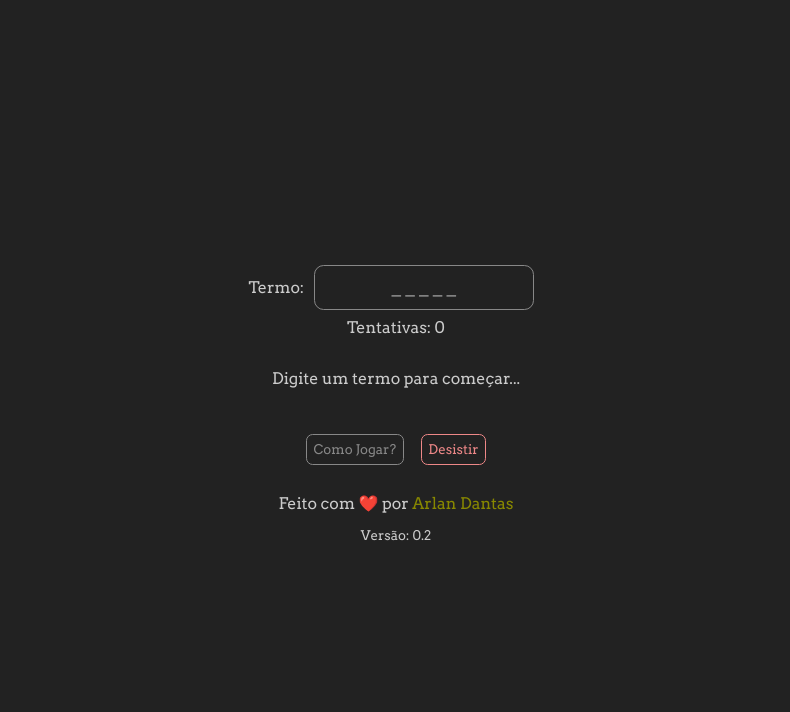
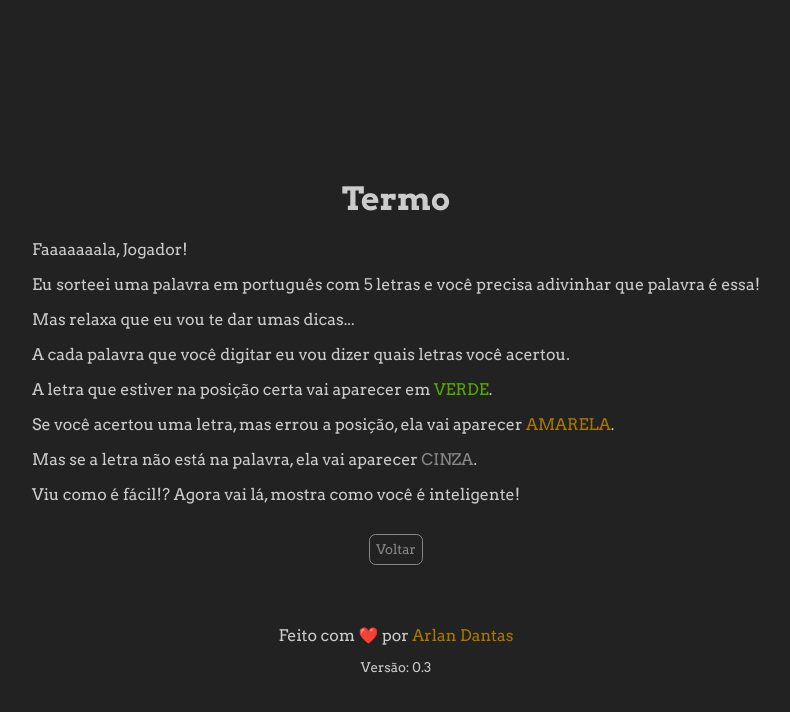
Before and after one commit to arlandantas/term-game, a plain HTML site: page index.html in a window 1280 px wide. Both pictures are taken after a click on the button "Como Jogar?". Shown: the whole page, without its empty margins (244-1034 px from the left). Drawn offline with Linux system fonts and the light colour scheme.

Commit message:
enhance: Tutorial and colors

```diff
--- a/index.css
+++ b/index.css
@@ -2,10 +2,14 @@
 
 :root {
     --border: #888;
-    --right: #580;
-    --wrong_position: #880;
+    --right: #5a0;
+    --wrong_position: #a70;
     --wrong: #888;
 }
+
+.color-right { color: var(--right); }
+.color-wrong-position { color: var(--wrong_position); }
+.color-wrong { color: var(--wrong); }
 
 * {
     font-family: 'Arvo', monospace;
@@ -23,6 +27,13 @@ body {
     color: #ccc;
 }
 
+#game {
+    display: flex;
+    flex-direction: column;
+    justify-content: center;
+    align-items: center;
+}
+
 #txt_term {
     text-transform: uppercase;
     border: 1px solid var(--border);
@@ -34,6 +45,7 @@ body {
     text-align: center;
     font-size: 1.2em;
     margin: 0 .5em;
+    width: 100%;
 }
 
 #field {
@@ -41,8 +53,7 @@ body {
     justify-content: center;
     align-items: center;
     display: flex;
-    flex-direction: row;
-    flex-wrap: wrap;
+    flex-direction: column;
 }
 
 #term_list {
@@ -88,6 +99,13 @@ body {
     border-color: var(--wrong);
 }
 
+#bts {
+    display: flex;
+    flex-direction: row;
+    justify-content: center;
+    width: 100%;
+}
+
 #bts button {
     padding: .5em;
     margin: 1em .5em;
@@ -95,16 +113,13 @@ body {
     background: none;
     border-radius: .5em;
     cursor: pointer;
+    border-color: var(--border);
+    color: var(--border);
 }
 
 #giveup {
     border-color: #e88;
     color: #e88;
-}
-
-#tutorial {
-    border-color: var(--border);
-    color: var(--border);
 }
 
 #credits {
@@ -115,3 +130,11 @@ body {
     color: var(--wrong_position);
     text-decoration: none;
 }
+
+#howtoplay {
+    margin: 2em;
+}
+
+#howtoplay h1 {
+    text-align: center;
+}
--- a/index.html
+++ b/index.html
@@ -8,6 +8,7 @@
     <link rel="stylesheet" href="index.css">
 </head>
 <body>
+    <div id="game">
         <div id="field">
             <div>Termo:</div>
             <input type="text" id="txt_term" placeholder="Digite uma palavra" autofocus>
@@ -21,11 +22,28 @@
             <button id="tutorial">Como Jogar?</button>
             <button id="giveup">Desistir</button>
         </div>
+    </div>
+    <div id="howtoplay" style="display: none;">
+        <h1>Termo</h1>
+        <div id="content">
+            <p>Faaaaaaala, Jogador!</p>
+            <p>Eu sorteei uma palavra em português com 5 letras e você precisa adivinhar que palavra é essa!</p>
+            <p>Mas relaxa que eu vou te dar umas dicas...</p>
+            <p>A cada palavra que você digitar eu vou dizer quais letras você acertou.</p>
+            <p>A letra que estiver na posição certa vai aparecer em <span class="color-right">VERDE</span>.</p>
+            <p>Se você acertou uma letra, mas errou a posição, ela vai aparecer <span class="color-wrong-position">AMARELA</span>.</p>
+            <p>Mas se a letra não está na palavra, ela vai aparecer <span class="color-wrong">CINZA</span>.</p>
+            <p>Viu como é fácil!? Agora vai lá, mostra como você é inteligente!</p>
+        </div>
+        <div id="bts">
+            <button id="back">Voltar</button>
+        </div>
+    </div>
     <div id="credits">
         Feito com ❤️ por
         <a href="https://arlandantas.github.io" target="_blank" rel="noopener noreferrer">Arlan Dantas</a>
     </div>
-    <small style="margin-top: 1em;">Versão: 0.2</small>
+    <small style="margin-top: 1em;">Versão: 0.3</small>
     <script src="./index.js"></script>
 </body>
 </html>
--- a/index.js
+++ b/index.js
@@ -4,6 +4,9 @@ const currentWordDiv = document.getElementById("current_word");
 const tries = document.getElementById("tries");
 const giveup = document.getElementById("giveup");
 const tutorial = document.getElementById("tutorial");
+const back = document.getElementById("back");
+const howtoplay = document.getElementById("howtoplay");
+const game = document.getElementById("game");
 const WORD_MAX_LETTERS = 5;
 let wordList = null;
 let normalizedWordList = null;
@@ -11,17 +14,10 @@ let currentWord = null;
 let normalizedCurrentWord = null;
 let tryCount = 0;
 
-tutorial.onclick = () => {
-    alert(
-        "Faaaaaaala, Jogador!\n"+
-        "Eu sorteei uma palavra em português com 5 letras e você precisa adivinhar que palavra é essa!\n\n"+
-        "Mas relaxa que eu vou te dar umas dicas...\n"+
-        "A cada palavra que você digitar eu vou dizer quais letras você acertou.\n\n"+
-        "A letra que estiver na posição certa vai aparecer em VERDE.\n"+
-        "Se você acertou uma letra, mas errou a posição, ela vai aparecer AMARELA.\n"+
-        "Mas se a letra não está na palavra, ela vai aparecer CINZA.\n\n"+
-        "Viu como é fácil!? Agora vai lá, mostra como você é inteligente!\n"
-    );
+tutorial.onclick = back.onclick = () => {
+    game.style.display = game.style.display != 'none' ? 'none' : '';
+    howtoplay.style.display = howtoplay.style.display != 'none' ? 'none' : '';
+    focusTxtTerm();
 };
 
 giveup.onclick = () => {
```
Also changed, not shown: all_words.txt. Lines whose indentation alone changed are shown as unchanged.
